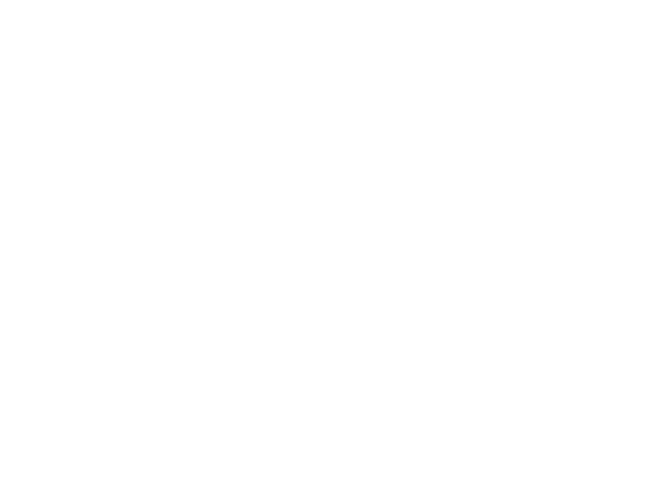
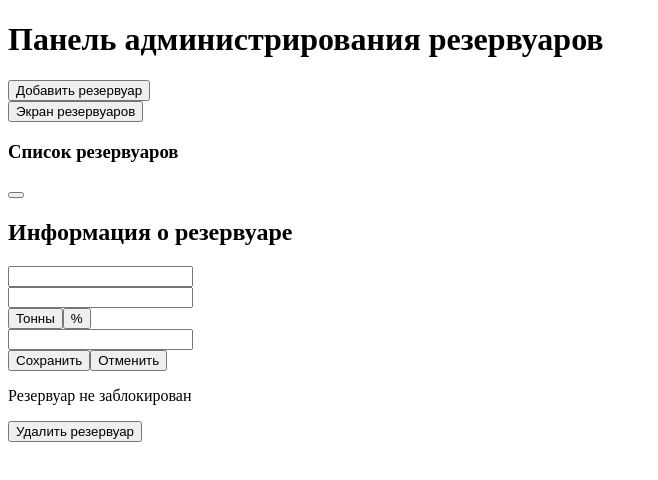
Before and after one commit to domesticraiden/next-frontend-reservoirs, a Next.js app: page /panel in a window 1280 px wide. Shown: the top 480 px of the page, without its empty margins (0-658 px from the left). Built offline with nearby package versions, Linux system fonts and the light colour scheme.

Commit message:
feat: Add initial reservoir administration panel components

```diff
--- a/src/app/panel/page.tsx
+++ b/src/app/panel/page.tsx
@@ -1,3 +1,15 @@
+import Header from "@/components/Header/Header";
+import Main from "@/components/Main/Main";
+
 export default function Panel() {
-  return <></>;
+  return (
+    <div>
+      <header>
+        <Header />
+      </header>
+      <main>
+        <Main />
+      </main>
+    </div>
+  );
 }
--- /dev/null
+++ b/src/components/Header/Header.tsx
@@ -0,0 +1,18 @@
+export default function Header() {
+  return (
+    <div>
+      <div>
+        <div>
+          {/*<div></div>*/}
+          <h1>Панель администрирования резервуаров</h1>
+        </div>
+        <button>
+          <span>Добавить резервуар</span>
+        </button>
+      </div>
+      <button>
+        <span>Экран резервуаров</span>
+      </button>
+    </div>
+  );
+}
--- /dev/null
+++ b/src/components/Header/index.ts
@@ -0,0 +1 @@
+export * from "./Header";
--- /dev/null
+++ b/src/components/Main/Main.tsx
@@ -0,0 +1,11 @@
+import Sidebar from "@/components/Sidebar/Sidebar";
+import Properties from "@/components/Properties/Properties";
+
+export default function Main() {
+  return (
+    <div>
+      <Sidebar />
+      <Properties />
+    </div>
+  );
+}
--- /dev/null
+++ b/src/components/Main/index.ts
@@ -0,0 +1 @@
+export * from "./Main";
--- /dev/null
+++ b/src/components/Properties/Properties.tsx
@@ -0,0 +1,77 @@
+"use client";
+
+import { useState } from "react";
+
+export default function Properties() {
+  const [isFocus, setIsFocus] = useState<boolean>(false);
+
+  const handleFocusBlur = () => {
+    setIsFocus(!isFocus);
+  };
+
+  return (
+    <div>
+      <div>
+        <h2>Информация о резервуаре</h2>
+      </div>
+      {/*<div></div>*/}
+      <div>
+        <form>
+          <div>
+            {/*<div></div>*/}
+            <input
+              type="text"
+              onFocus={handleFocusBlur}
+              onBlur={handleFocusBlur}
+            />
+            {isFocus && (
+              <div>
+                <button>
+                  <span>{/*<div></div>*/}</span>
+                </button>
+                <button>
+                  <span>{/*<div></div>*/}</span>
+                </button>
+              </div>
+            )}
+          </div>
+          {/*<div></div>*/}
+          <div>
+            {/*<div></div>*/}
+            <input type="number" />
+          </div>
+          <div>
+            <button>
+              <span>Тонны</span>
+            </button>
+            <button>
+              <span>%</span>
+            </button>
+          </div>
+          <div>
+            {/*<div></div>*/}
+            <input type="number" />
+          </div>
+          <div>
+            <button>
+              <span>Сохранить</span>
+            </button>
+            <button>
+              <span>Отменить</span>
+            </button>
+          </div>
+          <div>
+            {/*<div></div>*/}
+            <p>Резервуар не заблокирован</p>
+            {/*<div></div>*/}
+          </div>
+          <div>
+            <button>
+              <span>Удалить резервуар</span>
+            </button>
+          </div>
+        </form>
+      </div>
+    </div>
+  );
+}
--- /dev/null
+++ b/src/components/Properties/index.ts
@@ -0,0 +1 @@
+export * from "./Properties";
--- /dev/null
+++ b/src/components/Sidebar/Sidebar.tsx
@@ -0,0 +1,21 @@
+"use client";
+
+import { useState } from "react";
+
+export default function Sidebar() {
+  const [isOpen, setIsOpen] = useState<boolean>(false);
+
+  return (
+    <div>
+      <div>
+        {isOpen ? <input type="text" /> : <h3>Список резервуаров</h3>}
+        <button onClick={() => setIsOpen(!isOpen)}>
+          <span>{/*<div></div>*/}</span>
+        </button>
+      </div>
+      {/*<div>*/}
+      {/*  <p>Резервуаров нет</p>*/}
+      {/*</div>*/}
+    </div>
+  );
+}
--- /dev/null
+++ b/src/components/Sidebar/index.ts
@@ -0,0 +1 @@
+export * from "./Sidebar";
```
